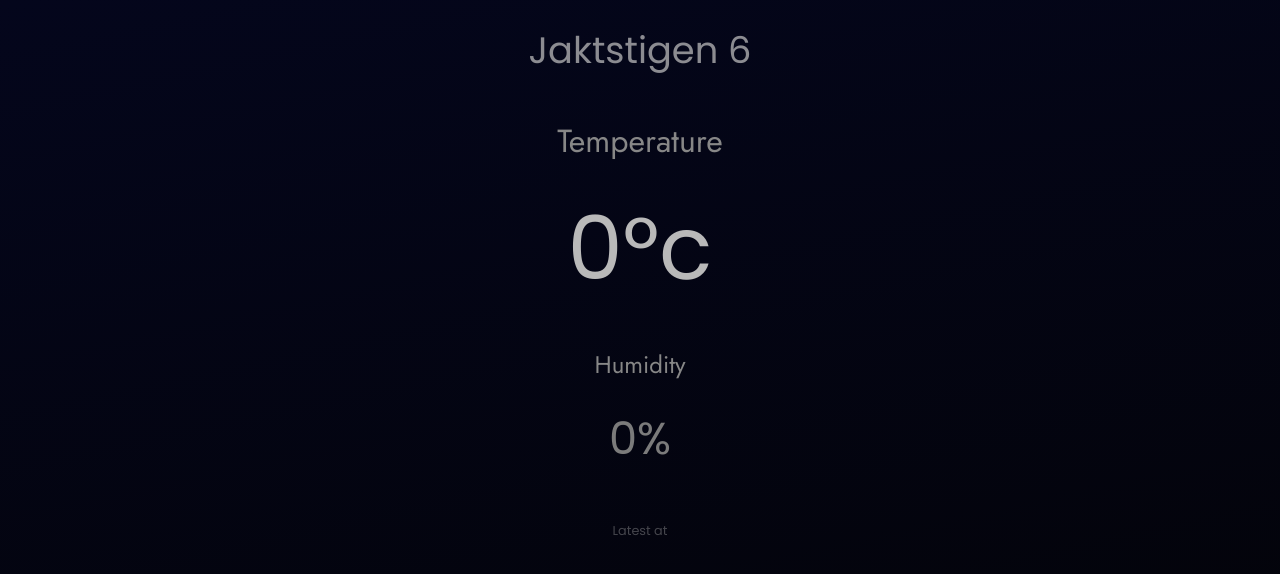
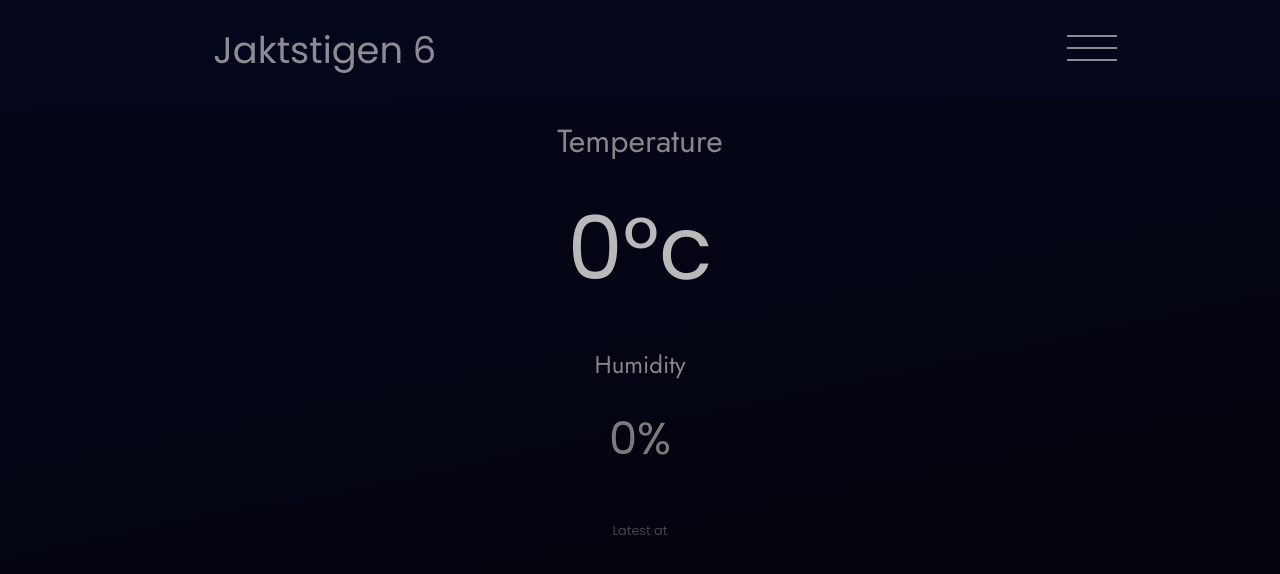
Before and after one commit to alillje/temp-web-app, a React (Create React App) app: page / in a window 1280 px wide. Shown: the top 574 px of the page. Built offline with nearby package versions, Linux system fonts and the light colour scheme; no server answers.

Commit message:
Add menu icon

```diff
--- a/src/components/layout/layout.css
+++ b/src/components/layout/layout.css
@@ -15,16 +15,29 @@
 
   .layoutTop {
     grid-area: 1 / 1 / 2 / 4;
-    background-color: inherit;
-    display: flex;
+    width: 100%;
+    height: 100px;
+    background-color: #04061c;
+    display: grid;
+    grid-template-columns:repeat(6, 1fr);
+    grid-template-rows: 100px;
+    grid-column-gap: 0px;
+    grid-row-gap: 0px;
     justify-content: center;
     align-items: center;
     font-size: 2.3rem;
     font-family: Poppins-Regular;
     color: #c2c2c2b7;
+    position: fixed;
+  }
+
+  .layout-title {
+    grid-area: 1 / 2 / 2 / 6;
+  }
+  .layout-menu-button-container {
+    grid-area: 1 / 6 / 2 / 7;
 
   }
-
 
   .layoutMain {
     grid-area: 2 / 1 / 3 / 3;
--- a/src/components/layout/layout.js
+++ b/src/components/layout/layout.js
@@ -1,5 +1,6 @@
 import './layout.css'
 import * as React from 'react'
+import MenuIcon from './img/MenuIcon.svg'
 
 /**
  * Layout Component.
@@ -13,7 +14,8 @@ import * as React from 'react'
 const Layout = ({ main, bottom }) => {
   return (
      <div className="layoutContainer">
-                <div className="layoutTop">Jaktstigen 6
+                <div className="layoutTop"><div className="layout-title">Jaktstigen 6</div>
+                <div className="layout-menu-button-container"><img src={MenuIcon} alt="MenuIcon" className="menuIcon"></img></div>
                 </div>
                 <div className="layoutMain" >
                 {main}
```
Also changed, not shown: src/components/layout/img/MenuIcon.svg (added).
